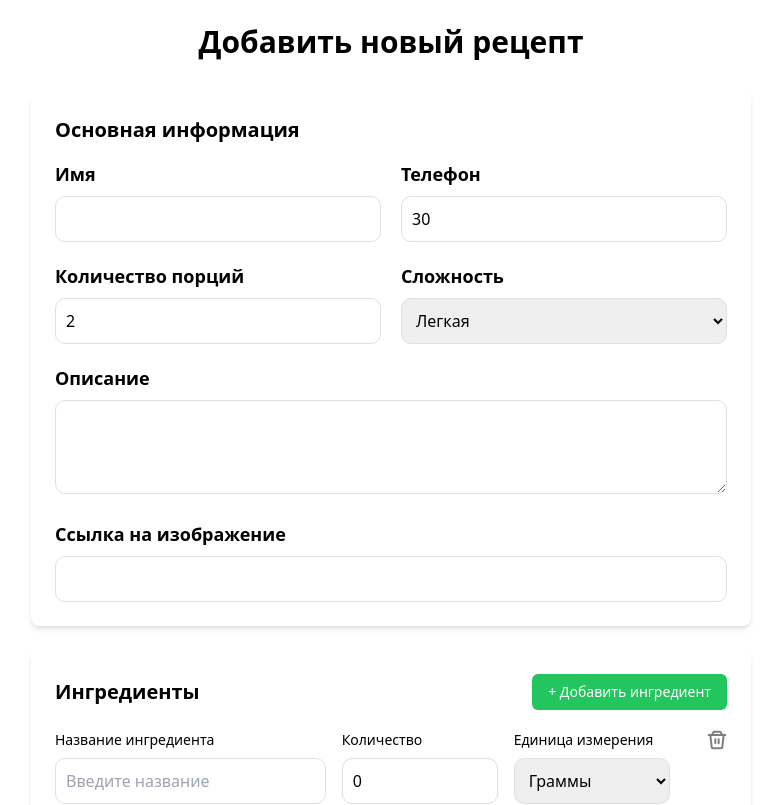
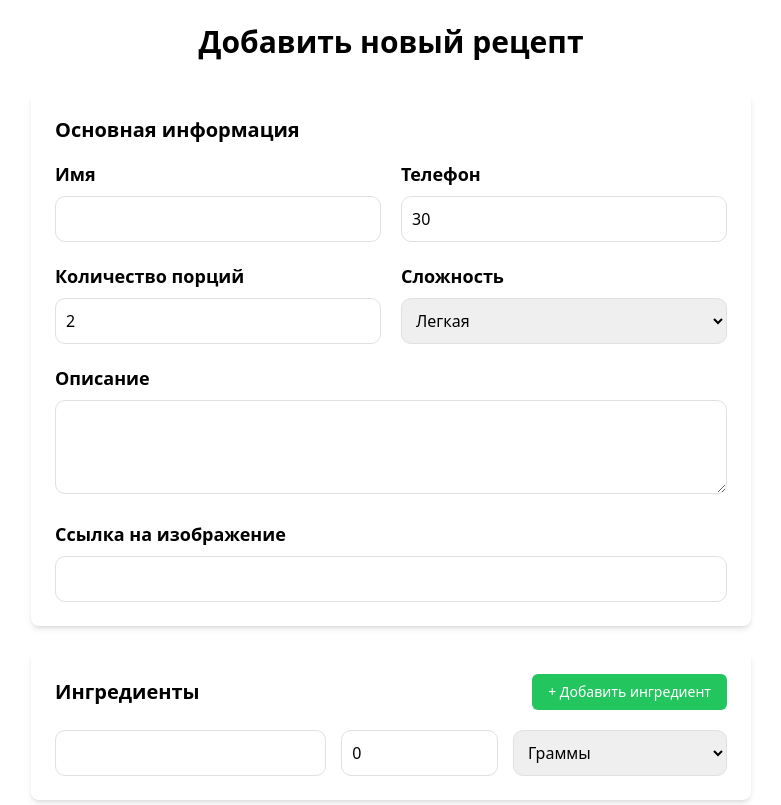
Before and after one commit to d-s-vo/nuxt4-ts-project-cbook, a Nuxt app: page /add-recipe in a window 1280 px wide. Shown: the top 805 px of the page, without its empty margins (249-1030 px from the left). Built offline with nearby package versions, Linux system fonts and the light colour scheme.

Commit message:
переработал структуру кода и логику работы инпутов из блока ингредиенты. обновил типы для блока ингридиенты

```diff
--- a/pages/add-recipe.vue
+++ b/pages/add-recipe.vue
@@ -61,61 +61,53 @@
             </div>
 
             <div
+              class="relative mt-[20px] flex flex-col gap-y-[20px]"
+            >
+              <template
                 v-for="(ingredient, index) in form.ingredients"
                 :key="index"
-              class="grid grid-cols-1 md:grid-cols-12 gap-4 relative  mt-[20px]"
               >
-              <!-- Название ингредиента -->
-              <div class="md:col-span-5">
-                <div class="text-sm font-medium mb-2">Название ингредиента</div>
-                <form-input
-                  v-model="ingredient.name"
-                  type="text"
-                  placeholder="Введите название"
-                  class="w-full"
-                  required
-                />
-              </div>
-
-              <!-- Количество -->
-              <div class="md:col-span-3">
-                <div class="text-sm font-medium mb-2">Количество</div>
-                <form-input
-                  v-model="ingredient.quantity"
-                  type="number"
-                  placeholder="0"
-                  min="0"
-                  step="0.1"
-                  class="w-full"
-                  required
-                />
-              </div>
-
-              <!-- Единица измерения -->
-              <div class="md:col-span-3">
-                <div class="text-sm font-medium mb-2">Единица измерения</div>
-                <input-select
-                  v-model="ingredient.unit"
-                  :options="[
-                    { value: 'г', title: 'Граммы' },
-                    { value: 'кг', title: 'Килограммы' },
-                    { value: 'мл', title: 'Миллилитры' },
-                    { value: 'л', title: 'Литры' },
-                    { value: 'шт', title: 'Штуки' },
-                    { value: 'ст.л.', title: 'Столовые ложки' },
-                    { value: 'ч.л.', title: 'Чайные ложки' },
-                    { value: 'по вкусу', title: 'По вкусу' }
-                  ]"
-                  class="w-full"
-                />
-              </div>
-
+                <div>
                   <!-- Кнопка удаления -->
                     <icons-trash
                     @click="removeIngredient(index)"
-                class="absolute top-0 right-0 cursor-pointer hover:text-green-600"
-                :class="{ 'opacity-50 pointer-events-none': form.ingredients.length <= 1 }"
+                    class="cursor-pointer hover:text-green-600 transition-all duration-300 ml-auto mb-[10px]"
+                    :class="{ 'hidden': form.ingredients.length <= 1 }"
                   />
+
+                  <div  class="grid grid-cols-1 md:grid-cols-12 gap-[15px]">
+                    <template
+                      v-if="field?.ingredients?.[0]?.items"
+                      v-for="item in field?.ingredients[0].items"
+                      :key="item.name"
+                    >
+                      <!-- Название ингредиента -->
+                      <form-input
+                        v-if="item.name === 'name'"
+                        v-model="ingredient.name"
+                        :type="item.type"
+                        class="w-full col-span-5"
+                      />
+
+                      <!-- Количество -->
+                      <form-input
+                        v-if="item.name === 'quantity'"
+                        v-model="ingredient.quantity"
+                        :type="item.type"
+                        class="w-full col-span-3"
+                      />
+
+                      <!-- Единица измерения -->
+                      <input-select
+                        v-if="item.name === 'unit'"
+                        v-model="ingredient.unit"
+                        :options="(item as SelectField).options"
+                        class="w-full col-span-4"
+                      />
+                    </template>
+                  </div>
+                </div>
+              </template>
             </div>
           </template>
 
@@ -161,6 +153,7 @@
           </template>
         </div>
       </template>
+
       <!-- Кнопки формы -->
       <div class="flex justify-end space-x-4">
         <button
@@ -255,6 +248,8 @@ const formFields: FormGroup[] = [
   {
     "title": "Ингредиенты",
     "type": "ingredients",
+    "ingredients": [
+      {
         "items": [
           {
             "type": "text",
@@ -283,6 +278,8 @@ const formFields: FormGroup[] = [
               { value: 'по вкусу', title: 'По вкусу' }
             ],
             "required": true
+          }
+        ]
       }
     ]
   },
@@ -370,23 +367,3 @@ const submitForm = async () => {
   }
 };
 </script>
-
-<style scoped>
-/* Стили для улучшенного UX */
-input[type="number"]::-webkit-inner-spin-button,
-input[type="number"]::-webkit-outer-spin-button {
-  -webkit-appearance: none;
-  margin: 0;
-}
-
-/* Анимация появления/скрытия элементов */
-.fade-enter-active,
-.fade-leave-active {
-  transition: opacity 0.3s ease;
-}
-
-.fade-enter-from,
-.fade-leave-to {
-  opacity: 0;
-}
-</style>
```
Also changed, not shown: types/form.types.ts (+9 -1 lines). Lines whose indentation alone changed are shown as unchanged.
